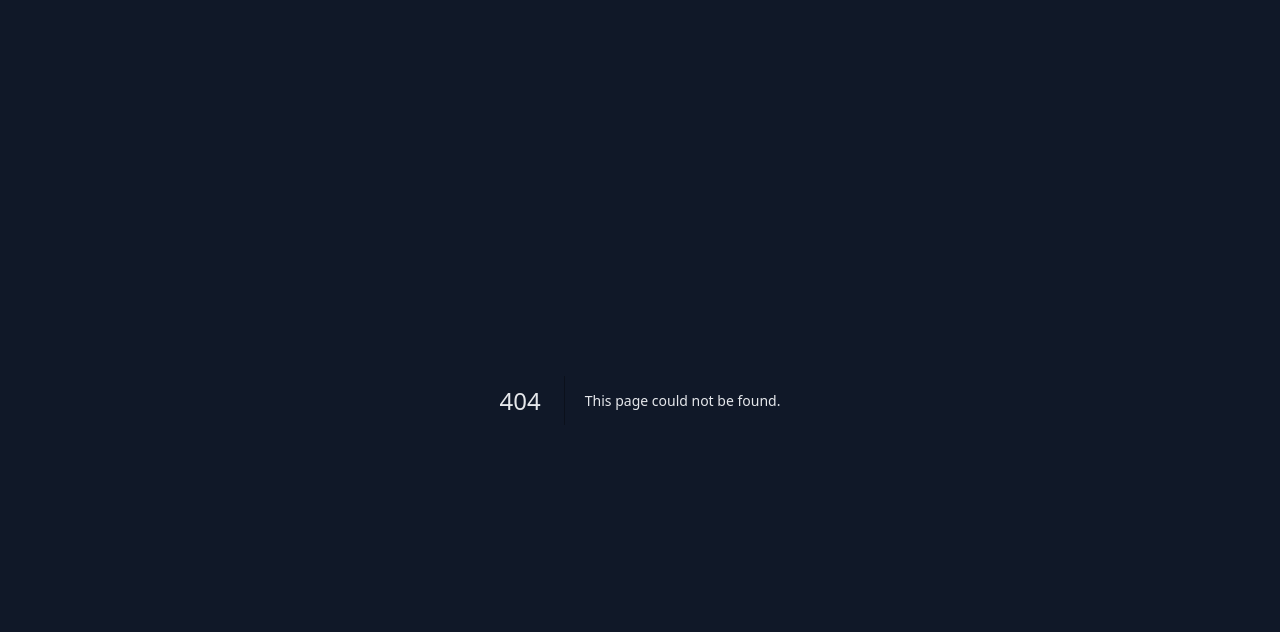
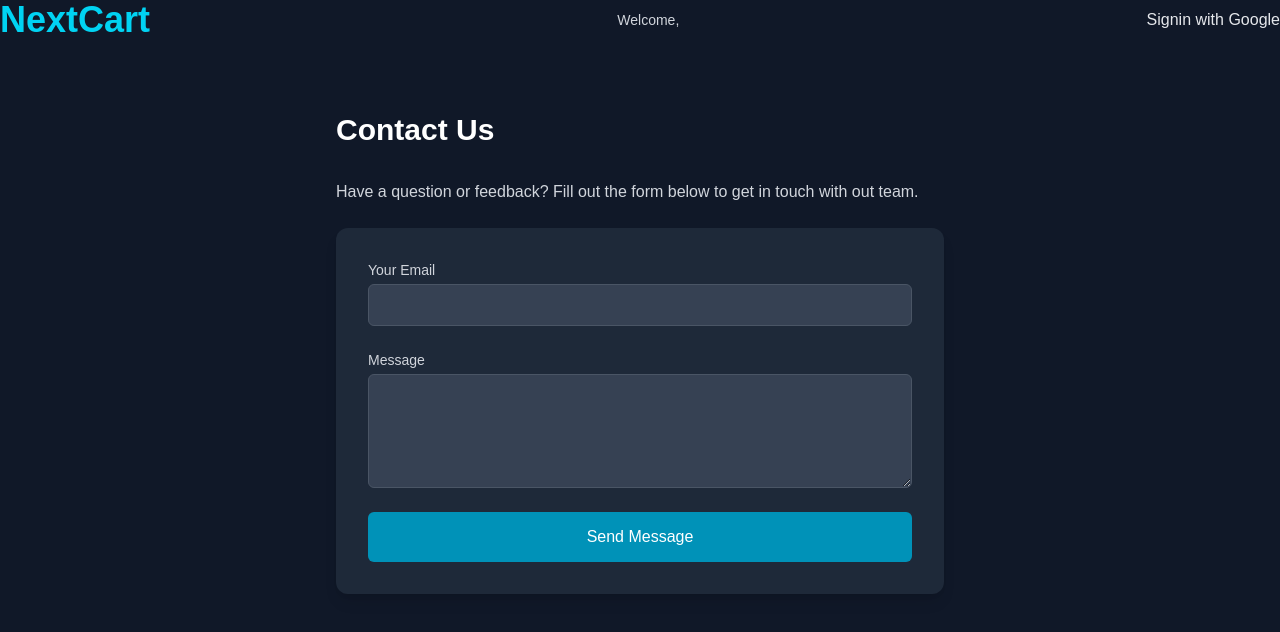
Before and after one commit to Priyanshubelwal17/NextCart-Ecommerce, a Next.js app: page /contact in a window 1280 px wide. Before the commit this address had no page. Shown: the top 632 px of the page. Built offline with nearby package versions, Linux system fonts and the light colour scheme; no server answers.

Commit message:
Add customer care feature

```diff
--- a/package.json
+++ b/package.json
@@ -11,6 +11,8 @@
   "dependencies": {
     "@auth/prisma-adapter": "^2.10.0",
     "@prisma/client": "^6.16.2",
+    "@react-email/components": "^0.5.5",
+    "@react-email/render": "^1.3.1",
     "@reduxjs/toolkit": "^2.9.0",
     "@tanstack/react-query": "^5.90.2",
     "axios": "^1.12.2",
@@ -21,9 +23,11 @@
     "react": "19.1.0",
     "react-country-region-selector": "^4.0.2",
     "react-dom": "19.1.0",
+    "react-email": "^4.2.12",
     "react-hot-toast": "^2.6.0",
     "react-redux": "^9.2.0",
-    "recharts": "^3.2.1"
+    "recharts": "^3.2.1",
+    "resend": "^6.1.2"
   },
   "devDependencies": {
     "@eslint/eslintrc": "^3",
--- /dev/null
+++ b/src/actions/contact.ts
@@ -0,0 +1,37 @@
+"use server";
+
+import React from "react";
+import { Resend } from "resend";
+import ContactEmail from "../emails/ContactEmail";
+import { error } from "console";
+import { redirect } from "next/navigation";
+
+const resend = new Resend(process.env.RESEND_API_KEY);
+
+export default async function sendContactEmail(formdata: FormData) {
+  const senderEmail = formdata.get("senderEmail") as string;
+  const message = formdata.get("message") as string;
+  if (!senderEmail || !message) {
+    return { error: "Email and message are required." };
+  }
+
+  try {
+    const data = await resend.emails.send({
+      from: "onboarding@resend.dev",
+      to: "pbelwal761@gmail.com",
+      subject: "New Message from NextCart Contact Form",
+      react: React.createElement(ContactEmail, {
+        senderEmail: senderEmail,
+        message: message,
+      }),
+    });
+
+    if (data.error) {
+      return { error: data.error.message };
+    }
+    return { success: "Message sent successfully" };
+    redirect("/");
+  } catch (error) {
+    console.error(error);
+  }
+}
--- a/src/app/api/products/route.ts
+++ b/src/app/api/products/route.ts
@@ -1,8 +1,14 @@
 import { prisma } from "@/src/lib/prisma";
 import { NextResponse } from "next/server";
 
-export async function GET() {
+export async function GET(request: Request) {
   try {
+    // 1. Get the search query from the URL
+    const { searchParams } = new URL(request.url);
+    const query = searchParams.get("Search");
+
+    // 2. Create a 'where' object for the Prisma query
+
     const products = await prisma.product.findMany();
     return NextResponse.json(products);
   } catch (error) {
--- /dev/null
+++ b/src/app/contact/page.tsx
@@ -0,0 +1,15 @@
+import sendContactEmail from "@/src/actions/contact";
+import ContactForm from "@/src/components/ContactForm";
+
+export default function contactPage() {
+  return (
+    <main className="max-w-2xl mx-auto px-4 sm:px-6 lg:px-8 py-8">
+      <h1 className="text-3xl font-bold text-white mb-8">Contact Us</h1>
+      <p className="text-gray-300 mb-6">
+        Have a question or feedback? Fill out the form below to get in touch
+        with out team.
+      </p>
+      <ContactForm />
+    </main>
+  );
+}
--- a/src/app/layout.tsx
+++ b/src/app/layout.tsx
@@ -2,6 +2,7 @@ import type { Metadata } from "next";
 import { Geist, Geist_Mono } from "next/font/google";
 import NextAuthProvider from "./providers";
 import "./globals.css";
+import Header from "../components/Header";
 const geistSans = Geist({
   variable: "--font-geist-sans",
   subsets: ["latin"],
@@ -13,8 +14,8 @@ const geistMono = Geist_Mono({
 });
 
 export const metadata: Metadata = {
-  title: "Create Next App",
-  description: "Generated by create next app",
+  title: "NextCart E-commerce",
+  description: "A full -stack e-commerce application",
 };
 
 export default function RootLayout({
@@ -27,7 +28,10 @@ export default function RootLayout({
       <body
         className={`${geistSans.variable} ${geistMono.variable} antialiased bg-gray-900 text-gray-200 `}
       >
-        <NextAuthProvider>{children}</NextAuthProvider>
+        <NextAuthProvider>
+          <Header />
+          {children}
+        </NextAuthProvider>
       </body>
     </html>
   );
--- a/src/app/page.tsx
+++ b/src/app/page.tsx
@@ -6,7 +6,6 @@ import { prisma } from "../lib/prisma";
 export default async function Home() {
   return (
     <main className="min-h-screen p-8 sm:p-20 bg-gray-900">
-      <Header />
       <div className="max-w-7xl mx-auto px-4 sm:px-6 lg:px-8">
         <ProductList />
         <hr className="my-10 border-gray-700" />
--- /dev/null
+++ b/src/components/BackButton.tsx
@@ -0,0 +1,18 @@
+"use client";
+
+import { ArrowLeft } from "lucide-react";
+import { useRouter } from "next/router";
+
+export default function BackButton() {
+  const router = useRouter();
+
+  return (
+    <button
+      className="fixed top-5 left-5 z-50 flext items-center jusify-cener w-10 h-10 bg-gray-800 border border-gray-700 rounded-full text-gray-300 hover:text-white transition-colors"
+      aria-label="Go Bck"
+      onClick={() => router.back()}
+    >
+      <ArrowLeft />
+    </button>
+  );
+}
--- /dev/null
+++ b/src/components/ContactForm.tsx
@@ -0,0 +1,69 @@
+"use client";
+
+import { useRef, useTransition } from "react";
+import sendContactEmail from "../actions/contact";
+import toast from "react-hot-toast";
+
+export default function ContactForm() {
+  const [isPending, startTransition] = useTransition();
+  const formRef = useRef<HTMLFormElement>(null);
+
+  const clientAction = (formData: FormData) => {
+    startTransition(async () => {
+      const result = await sendContactEmail(formData);
+      if (result?.success) {
+        toast.success(result.success);
+        formRef.current?.reset();
+      } else if (result?.error) {
+        toast.error(result.error);
+      }
+    });
+  };
+  return (
+    <form
+      action={clientAction}
+      ref={formRef}
+      className="bg-gray-800 p-8 rounded-xl shadow-lg space-y-6"
+    >
+      <div>
+        <label
+          htmlFor="senderEmail"
+          className="block text-sm font-medium text-gray-300 mb-1"
+        >
+          Your Email
+        </label>
+        <input
+          type="email"
+          name="senderEmail"
+          id="senderEmail"
+          required
+          className="block w-full bg-gray-700 border border-gray-600 rounded-md py-2 px-3 text-white"
+        />
+      </div>
+      <div>
+        <label
+          htmlFor="message"
+          className="block text-sm font-medium text-gray-300 mb-1"
+        >
+          Message
+        </label>
+        <textarea
+          name="message"
+          id="message"
+          rows={4}
+          required
+          className="block w-full bg-gray-700 border border-gray-600 rounded-md py-2 px-3 text-white"
+        ></textarea>
+      </div>
+      <div>
+        <button
+          type="submit"
+          disabled={isPending}
+          className="w-full flex justify-center py-3 px-4 border border-transparent rounded-md text-white bg-cyan-600 hover:bg-cyan-700 disabled:opacity-50"
+        >
+          {isPending ? "Sending..." : "Send Message"}
+        </button>
+      </div>
+    </form>
+  );
+}
--- a/src/components/Header.tsx
+++ b/src/components/Header.tsx
@@ -10,7 +10,9 @@ async function Header() {
   const session = await auth();
   return (
     <header className="flex justify-between items-center mb-10">
-      <h1 className="text-4xl font-bold text-cyan-400">NextCart</h1>
+      <Link href="/" className="text-4xl font-bold text-cyan-400">
+        NextCart
+      </Link>
       <p className="text-sm text-gray-300">Welcome, {session?.user?.name}</p>
       <div className="flex items-center gap-4">
         {session?.user ? (
@@ -24,6 +26,14 @@ async function Header() {
             >
               Dashboard
             </Link>
+
+            <Link
+              href="/contact"
+              className="text-sm font-semibold text-gray-300 hover:text-white"
+            >
+              Contact us
+            </Link>
+
             <SignOut />
             <Link href="/account">
               {session.user.image && (
--- /dev/null
+++ b/src/emails/ContactEmail.tsx
@@ -0,0 +1,23 @@
+import React from "react";
+
+interface ContactEmailProps {
+  senderEmail: string;
+  message: string;
+}
+
+export default function ContactEmail({
+  senderEmail,
+  message,
+}: Readonly<ContactEmailProps>) {
+  return (
+    <div>
+      <h1>New Message from your contact form</h1>
+      <p>
+        You recieved a new message from <strong>{senderEmail} </strong>{" "}
+      </p>
+      <hr />
+      <h2>Message:</h2>
+      <p>{message}</p>
+    </div>
+  );
+}
```
Also changed, not shown: 1 other file (tests, documents, lock files or other folders).
